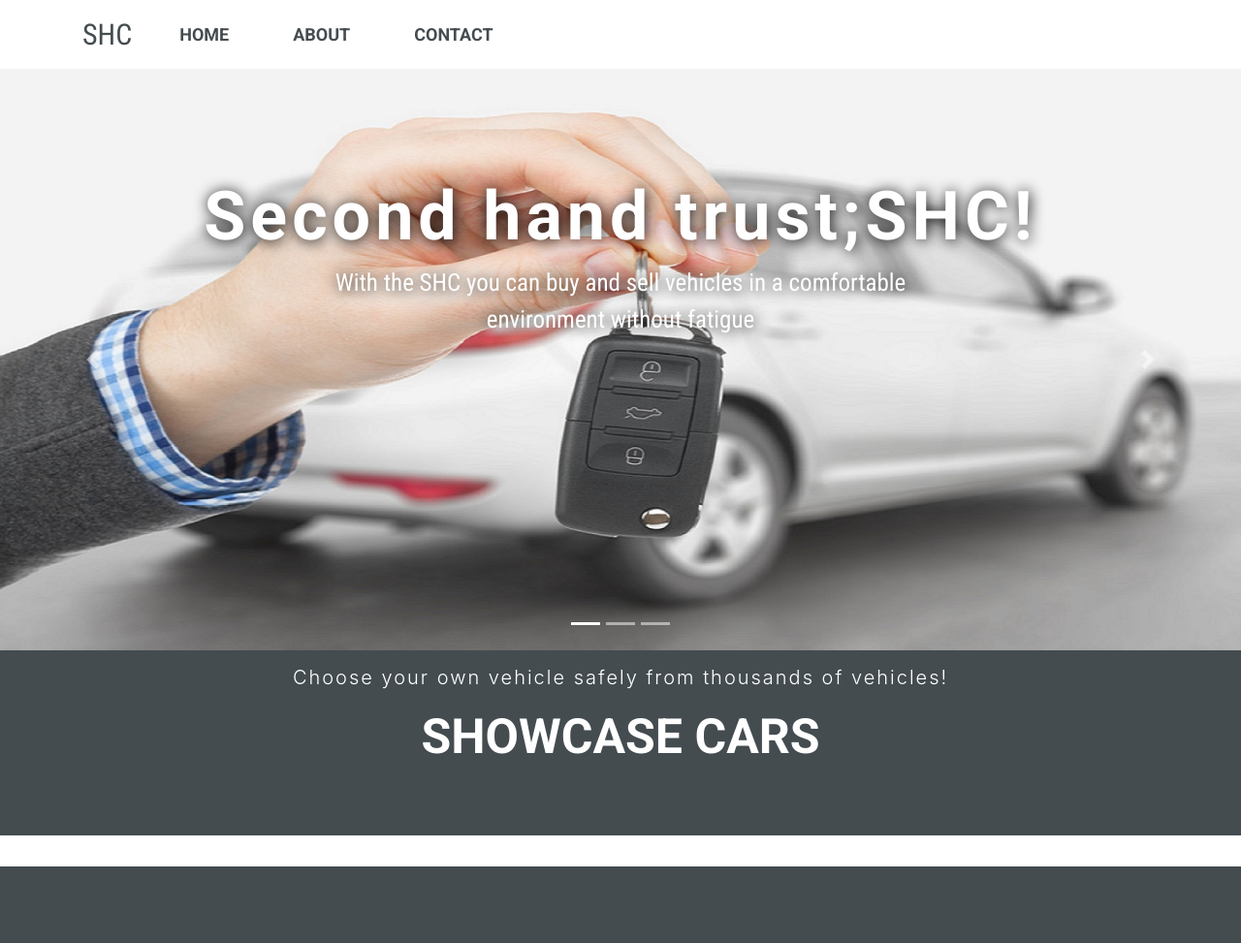
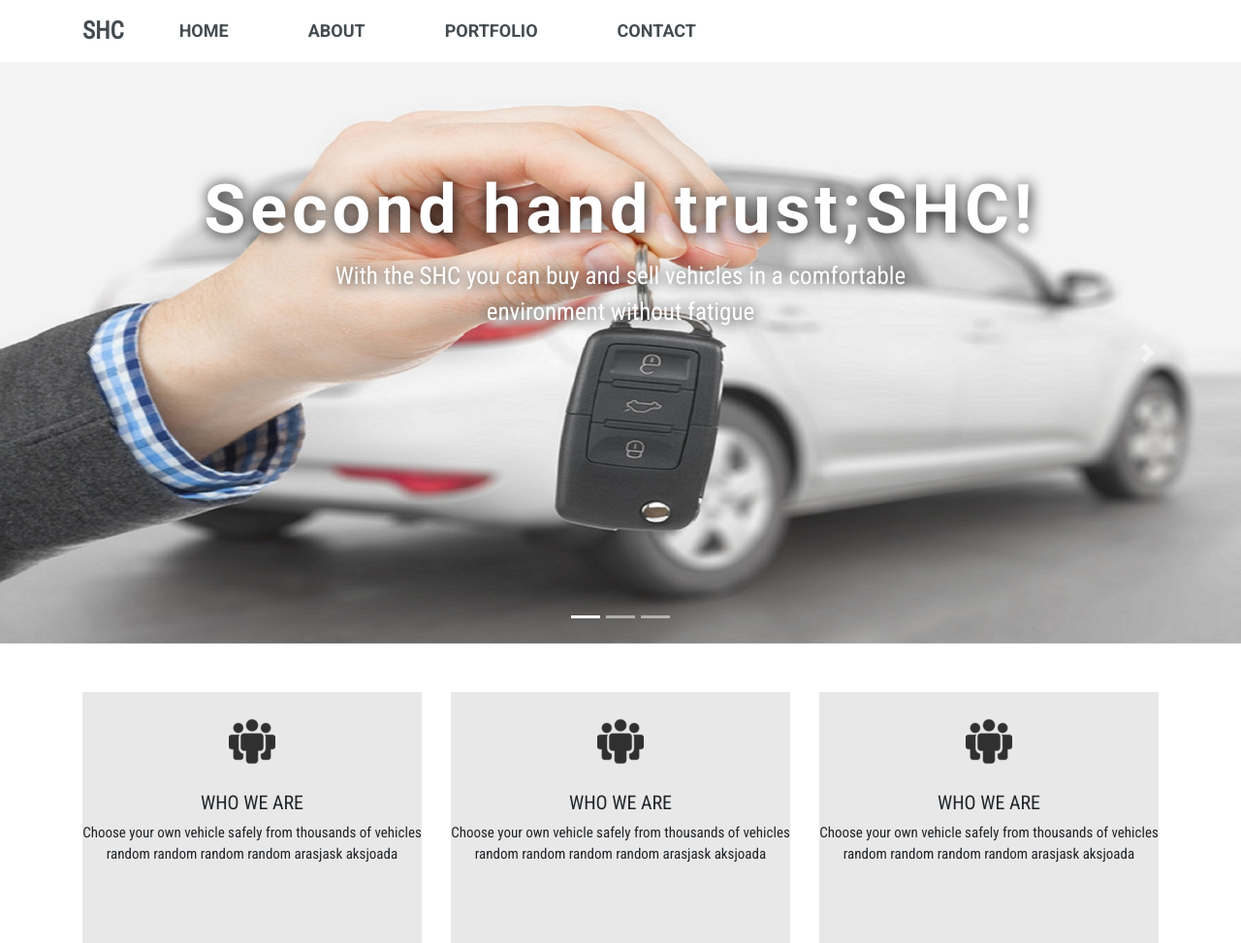
Before and after one commit to brknt/carhire_website, a PHP site: page / in a window 1280 px wide. Shown: the whole page at 97% size. Before the commit the page ends 894 px from the top, so only its background shows below. Run offline with PHP 8.4, Linux system fonts and the light colour scheme.

Commit message:
second section added

```diff
--- a/css/main.css
+++ b/css/main.css
@@ -8,14 +8,15 @@ background:#fff!important;
 .navbar .navbar-brand {
 	font-family: 'Roboto Condensed', sans-serif;
 	color:#444C50;
-	font-size:30px;
+	font-size:25px;
+	font-weight:600;
 }
 
 .navbar ul.navbar-nav li.nav-item .nav-link {
 font-family: 'Roboto', sans-serif;
 font-size:18px;
 color:#444C50;
-padding:0px 33px;
+padding:0px 41px;
 }
 .carousel-caption{
 	top:15%!important;
@@ -23,18 +24,54 @@ padding:0px 33px;
 
 }
 .carousel-caption h5{
+	font-family: 'Roboto', sans-serif;
 	font-size:70px;
 	color:#fff;
-	font-family: 'Roboto', sans-serif;
-	text-shadow:1px 1px 15px #000;
-	letter-spacing:5px;
+    text-shadow:1px 1px 15px #000;
+     letter-spacing:5px;
 }
 .carousel-caption p{
+	font-family: 'Roboto Condensed', sans-serif;
 	font-size:25px;
 	color:#fff;
-	font-family: 'Roboto Condensed', sans-serif;
+	font-weight:300!important;
+	max-width:788px;
+	margin:0 auto;
+
 	text-shadow:1px 1px 15px #000;
 }
+section#content1{
+margin-top:25px;
+}
+
+section#content1 .colon1{
+background:#e8e8e8;
+min-height:259px;
+margin-top:25px;
+}
+section#content1 .colon1 img{
+margin:0 auto;
+padding:27px 0;
+max-width:100px;
+display:block;
+}
+
+section#content1 .colon1 h2{
+font-family: 'Roboto Condensed', sans-serif;
+font-size:20px;
+font-weight:350;
+text-align:center;
+}
+section#content1 .colon1 p{
+font-family: 'Roboto Condensed', sans-serif;
+font-size:15px;
+font-weight:300;
+text-align:center;
+}
+
+
+
+
 .jumbotron {
 background-color:#444C50;
 text-align:center;
--- a/index.html
+++ b/index.html
@@ -26,6 +26,9 @@
       </li>
       <li class="nav-item">
         <a class="nav-link" href="#">ABOUT</a>
+      </li>
+	  <li class="nav-item">
+        <a class="nav-link" href="#">PORTFOLIO</a>
       </li>
 		  <li class="nav-item">
         <a class="nav-link" href="#">CONTACT</a>
@@ -69,17 +72,38 @@
     <span class="sr-only">Next</span>
   </a>
 </div>
+   <section id="content1">
+      <div class="container">
+	     <div class="row">
+	        <div class="col-sm-4">
+			  <div class="colon1">
+			<img src="image/user.ico" class="img-fluid"/>
+			  <h2>WHO WE ARE</h2>
+	            <p>Choose your own vehicle safely from thousands of vehicles  random random random random arasjask aksjoada</p>
 
-   </section>
-   <div class="jumbotron jumbotron-fluid">
-  <div class="container">
-   <p class="lead">Choose your own vehicle safely from thousands of vehicles!</p>
-	<h1 class="display-4">SHOWCASE CARS</h1>
-  </div>
-</div>
+				   </div>
+			       </div>
+				    <div class="col-sm-4">
+			  <div class="colon1">
+			<img src="image/user.ico" class="img-fluid"/>
+			  <h2>WHO WE ARE</h2>
+	            <p>Choose your own vehicle safely from thousands of vehicles  random random random random arasjask aksjoada</p>
+
+				   </div>
+			       </div>
+				    <div class="col-sm-4">
+			  <div class="colon1">
+			<img src="image/user.ico" class="img-fluid"/>
+			  <h2>WHO WE ARE</h2>
+	            <p>Choose your own vehicle safely from thousands of vehicles  random random random random arasjask aksjoada</p>
+
+				   </div>
+			       </div>
+			     </div>
+				 </div>
 
 
-
+          </section>
 
   </body>
 </html>
```
Also changed, not shown: image/user.ico (added).
